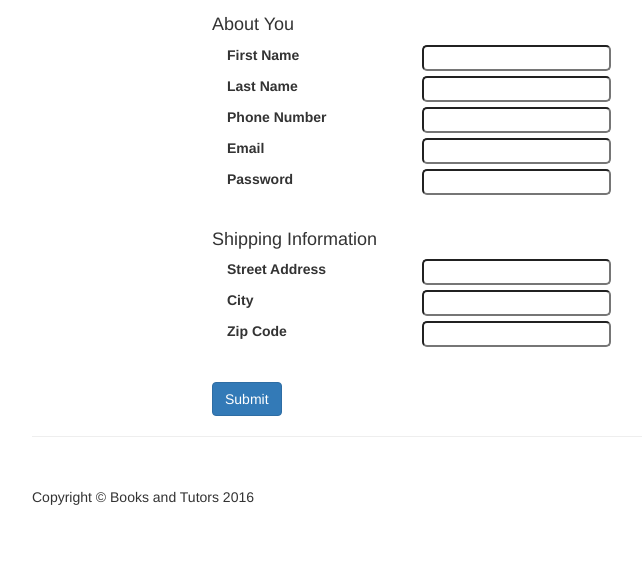
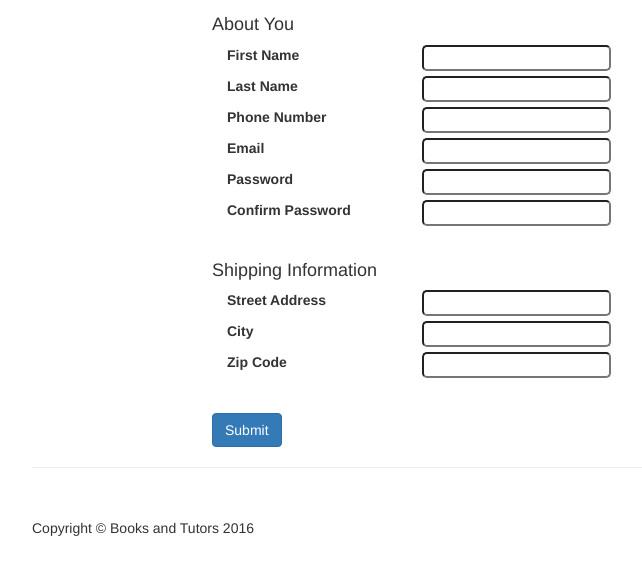
Before and after one commit to murker/CSC648, a PHP site: page /customers in a window 1280 px wide. Shown: the part 136-711 px from the top of the page, without its empty margins (38-680 px from the left). Run offline with PHP 8.4, Linux system fonts and the light colour scheme; data that the repository does not hold is empty; some libraries are stand-ins or nearby versions.

Commit message:
added confirm password fiel

```diff
--- a/application/controller/signin.php
+++ b/application/controller/signin.php
@@ -1,7 +1,7 @@
 <!-- Every page will need to start a session to know the user's state
      The session variable is: $_SESSION['CurrentUser'] -->
 <?php
-if(!isset($_SESSION)) {
+if (!isset($_SESSION)) {
     session_start();
 }
 ?>
@@ -47,7 +47,7 @@ class SignIn extends Controller {
                 $_SESSION['CurrentUser'] = $match->id;  // create session for user
                 header('location: ' . URL . 'home');
             }
-            if ($match->email != $email){
+            if ($match->email != $email) {
                 header('location: ' . URL . 'signin?msg=failed');
             }
         }
@@ -64,4 +64,5 @@ class SignIn extends Controller {
         require APP . 'view/signin/useragreement.php';
         require APP . 'view/_templates/footer.php';
     }
+
 }
--- a/application/view/customers/index.php
+++ b/application/view/customers/index.php
@@ -38,11 +38,21 @@
                                 <input type='text' name='email' id='email' value="" required />
                             </div>
                         </div>
-                        <div class="col-sm-3">
-                            <label>Password</label>
+                        <div>
+                            <div class="col-sm-3">
+                                <label>Password</label>
+                            </div>
+                            <div class="col-sm-9">
+                                <input type='password' name='password' id='password' value="" required />
+                            </div>
                         </div>
-                        <div class="col-sm-9">
-                            <input type='password' name='password' id='password' value="" required />
+                        <div>
+                            <div class="col-sm-3">
+                                <label>Confirm Password</label>
+                            </div>
+                            <div class="col-sm-9">
+                                <input type='password' name='confirmpw' id='confirmpw' value="" required />
+                            </div>
                         </div>
                         <div class="clear"> </div>
                         <!--                    <a class="news-letter" href="#">
```
